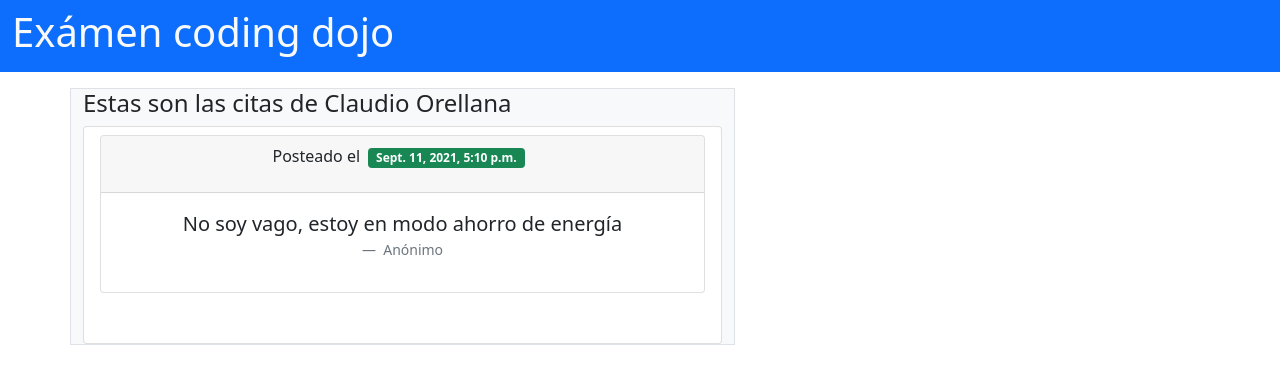
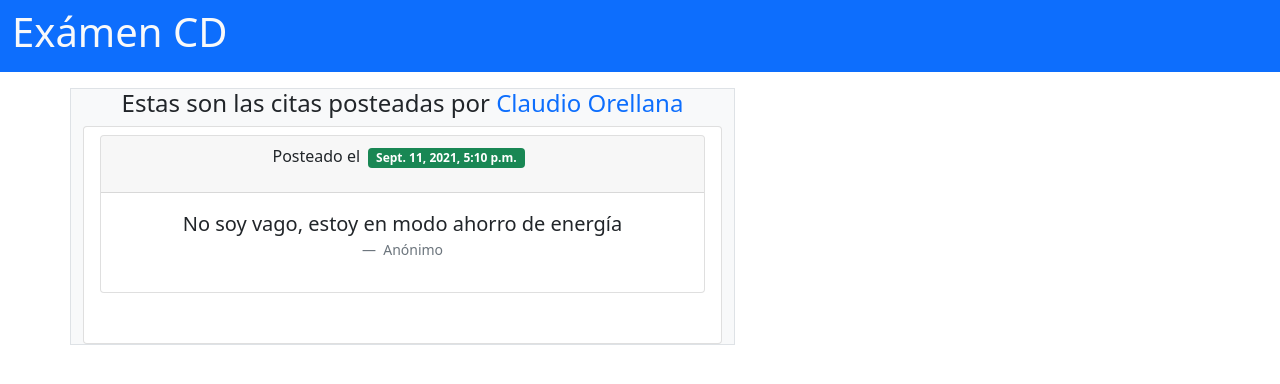
Before and after one commit to clauchile/django-examen, a Django app: page /user/2/ in a window 1280 px wide. Shown: the top 384 px of the page. Run offline with Django 3.2, Linux system fonts and the light colour scheme; data comes from the database, SQL or seed files in the repository; both versions use the stored data as it was after the commit.

Commit message:
titulo ahora es Examen CD, Alineacion de texto, se destaca el quien posteo con color

```diff
--- a/app/templates/base.html
+++ b/app/templates/base.html
@@ -24,7 +24,7 @@
 
       <!-- <div class="row d-flex">
         <div class="col"> -->
-      <h1 class=" text-light">Exámen coding dojo</h1>
+      <h1 class=" text-light">Exámen CD</h1>
       <!-- </div> -->
 
       <!-- <button class="navbar-toggler" type="button" data-bs-toggle="collapse" data-bs-target="#navbarSupportedContent" aria-controls="navbarSupportedContent" aria-expanded="false" aria-label="Toggle navigation">
@@ -58,7 +58,7 @@
           <h6 class="text-light align-middle me-2 pt-2">Bienvenido(a), {{request.session.user.name}} </h6>
             <!-- haz escrito <span
               class="badge bg-primary text-wrap"> {{cuenta}} </span> mensajes -->
-          <a id = "tab" class="logout btn btn-outline-dark me-2" href="/editar/{{request.session.user.id}}">Editar perfil</a>
+          <a id = "tab" class="logout btn btn-outline-dark me-2 lh-sm" href="/editar/{{request.session.user.id}}">Editar perfil</a>
           <a class=" logout btn btn-outline-dark " href="/logout">Logout</a>
         </div>
       {% endif %}
--- a/app/templates/baseSinPerfil.html
+++ b/app/templates/baseSinPerfil.html
@@ -22,7 +22,7 @@
     <div class="container-fluid">
       <!-- <div class="row d-flex">
         <div class="col"> -->
-      <h1 class=" text-light">Exámen coding dojo</h1>
+      <h1 class=" text-light">Exámen CD</h1>
       <!-- </div> -->
 
       <!-- <button class="navbar-toggler" type="button" data-bs-toggle="collapse" data-bs-target="#navbarSupportedContent" aria-controls="navbarSupportedContent" aria-expanded="false" aria-label="Toggle navigation">
--- a/app/templates/citasdeusuario.html
+++ b/app/templates/citasdeusuario.html
@@ -8,7 +8,7 @@
 <div class="row justify-content-between">
 
   <div class="col-12 col-md-7 bg-light mt-3 border border-radius">
-    <h4>Estas son las citas de {{usuario}}</h4>
+    <h4 class = "text-center">Estas son las citas posteadas por <span class=" text-primary">{{usuario}}</span></h4>
     <ul class="mt-2 list-group">
       {% for cita in cita_list %}
       <li class="list-group-item">
--- a/app/templates/volver.html
+++ b/app/templates/volver.html
@@ -10,7 +10,7 @@
 
   <nav class="navbar navbar-expand-lg navbar-dark bg-primary">
     <div class="container-fluid">
-      <h1 class=" text-light">Exámen coding dojo</h1>
+      <h1 class=" text-light">Exámen CD</h1>
 
       {% if request.session.user %}
         <div class=" d-flex justify-content-end">
--- a/app/views.py
+++ b/app/views.py
@@ -103,7 +103,7 @@ def like(request,val):
                 # return render(request, 'muro.html', context)
             return redirect("/muro/")
         else:
-            messages.error(request, " ya dio like a esta cita")
+            messages.error(request, "Ya dio like a esta cita")
 
             return redirect("/muro/")
             print(request.POST)
```
Also changed, not shown: db.sqlite3.
